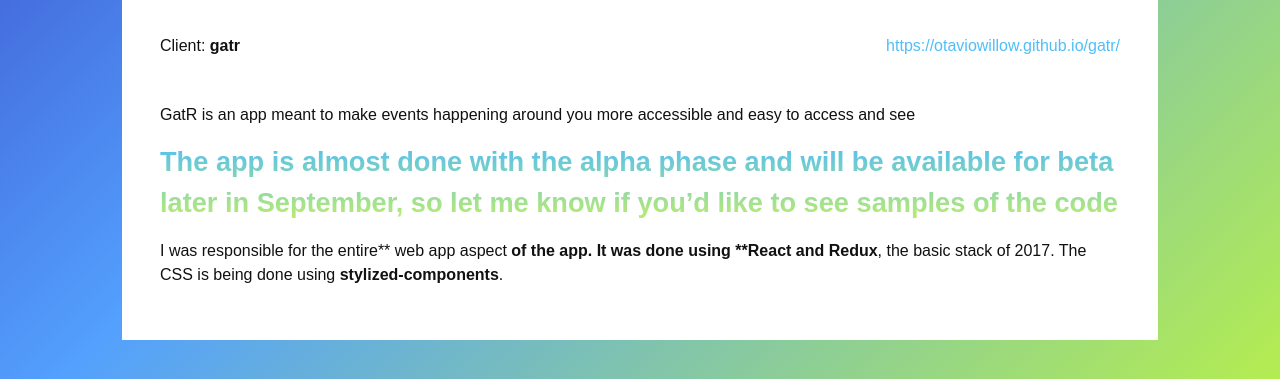
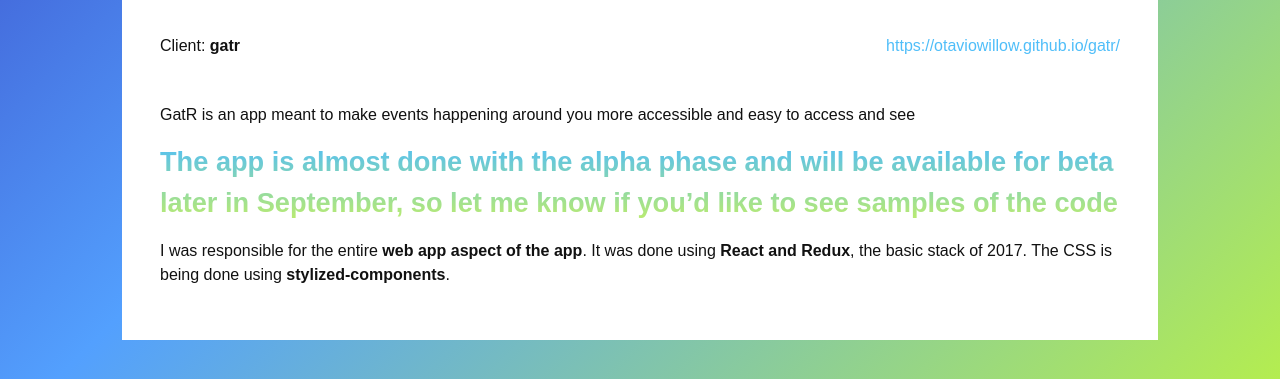
Before and after one commit to otaviowillow/otaviopadovani, a Jekyll site: the page built from _posts/2017-08-21-gatr.markdown, in a window 1280 px wide, cut to the strip 648-1027 px from the top of the page. Built offline with Jekyll 4.4.1, drawn with Linux system fonts in a browser that asks for light colours; some web fonts are replaced.

Commit message:
Updated Gatr and 1 other file

```diff
--- a/_posts/2017-08-21-catalyst.markdown
+++ b/_posts/2017-08-21-catalyst.markdown
@@ -12,6 +12,6 @@
   image: "/uploads/js.svg"
 ---
 
-***VISO Catalyst ***helps YouTubers promote & optimize their channels and videos to increase views and get more subscribers.
+**VISO Catalyst** helps YouTubers promote & optimize their channels and videos to increase views and get more subscribers.
 
 # I've worked on it using Backbone originally. I've also had a lot of experience with Polymer refactoring portions of it
--- a/_posts/2017-08-21-gatr.markdown
+++ b/_posts/2017-08-21-gatr.markdown
@@ -10,6 +10,7 @@
 header-image: "/uploads/Screen%20Shot%202017-08-21%20at%2012.03.46%20PM.png"
 client: gatr
 website: https://otaviowillow.github.io/gatr/
+base-color: "#6E0082"
 my-work:
 - name: React.js
   image: "/uploads/js.svg"
@@ -17,11 +18,10 @@
   image: "/uploads/js.svg"
 - name: UX/UI
   image: "/uploads/psd.svg"
-base-color: "#6E0082"
 ---
 
 GatR is an app meant to make events happening around you more accessible and easy to access and see
 
 # The app is almost done with the alpha phase and will be available for beta later in September, so let me know if you'd like to see samples of the code
 
-I was responsible for the entire** web app aspect **of the app. It was done using **React and Redux**, the basic stack of 2017. The CSS is being done using **stylized-components**.
+I was responsible for the entire **web app aspect of the app**. It was done using **React and Redux**, the basic stack of 2017. The CSS is being done using **stylized-components**.
```
